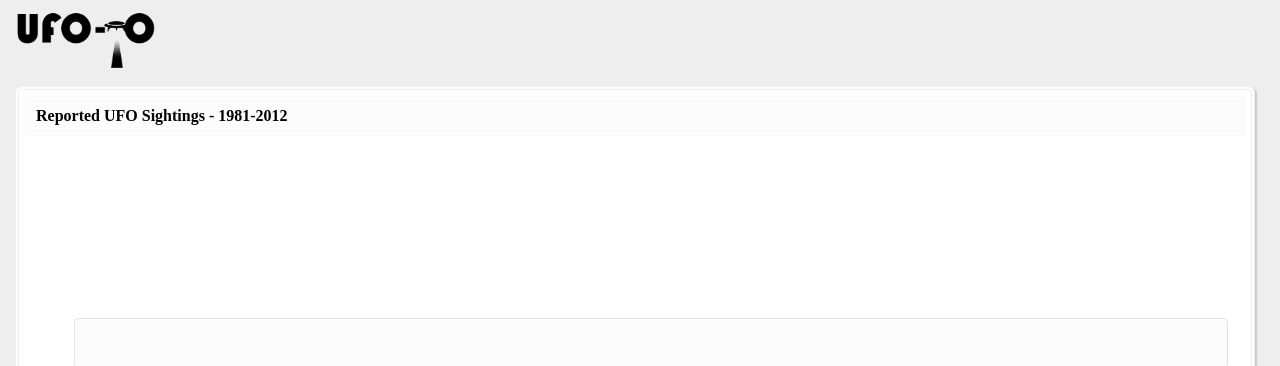
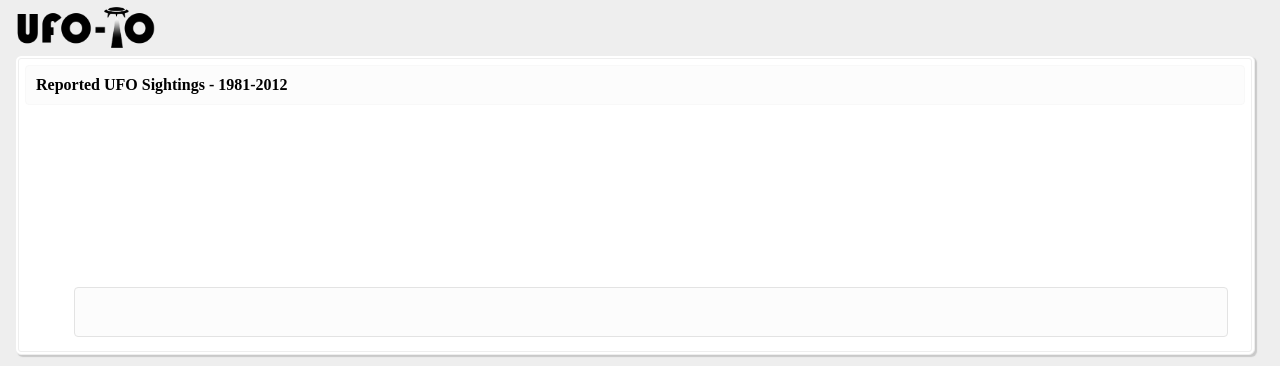
Before and after one commit to flux3000/iolab-final, a PHP site: page / in a window 1280 px wide. Shown: the top 366 px of the page. Run offline with PHP 8.4, Linux system fonts and the light colour scheme; some libraries are stand-ins or nearby versions; some web fonts are replaced.

Commit message:
fixed logo animation

```diff
--- a/css/style.css
+++ b/css/style.css
@@ -12,7 +12,13 @@ table{border-collapse:collapse;}
 #header {
 	width:140px;
 	max-width:140px;
+	height:41px;
 	display: inline-block;
+	float: left;
+	width: 1220px;
+	margin-top: 4px;
+	font-size: 16pt;
+	font-weight: bold;
 }
 
 #logo {
@@ -26,7 +32,7 @@ table{border-collapse:collapse;}
 	-o-transition: opacity 2s;
 	transition: opacity 10s;
 	position: relative;
-	top: -38px;
+	top: -52px;
 	left: 89px;
 }
 
@@ -38,7 +44,7 @@ table{border-collapse:collapse;}
     height:0px;
     width:12px;
 	position: relative;
-	top: -38px;
+	top: -58px;
 	left: 96px;
 }
 
@@ -98,13 +104,6 @@ section {
 	width:1250px;
 }
 
-#header{
-	float: left;
-	width: 1220px;
-	margin-top: 4px;
-	font-size: 16pt;
-	font-weight: bold;
-}
 
 /* chart is the main bar chart with our results */
 
```
